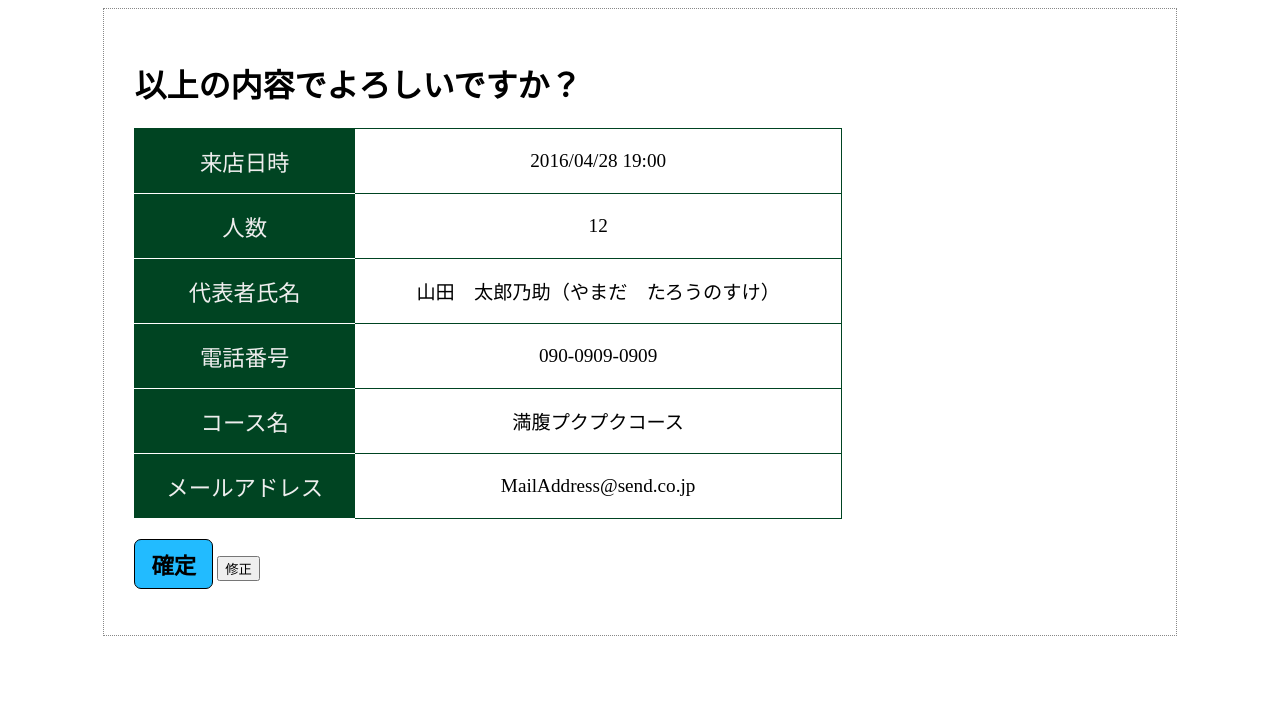
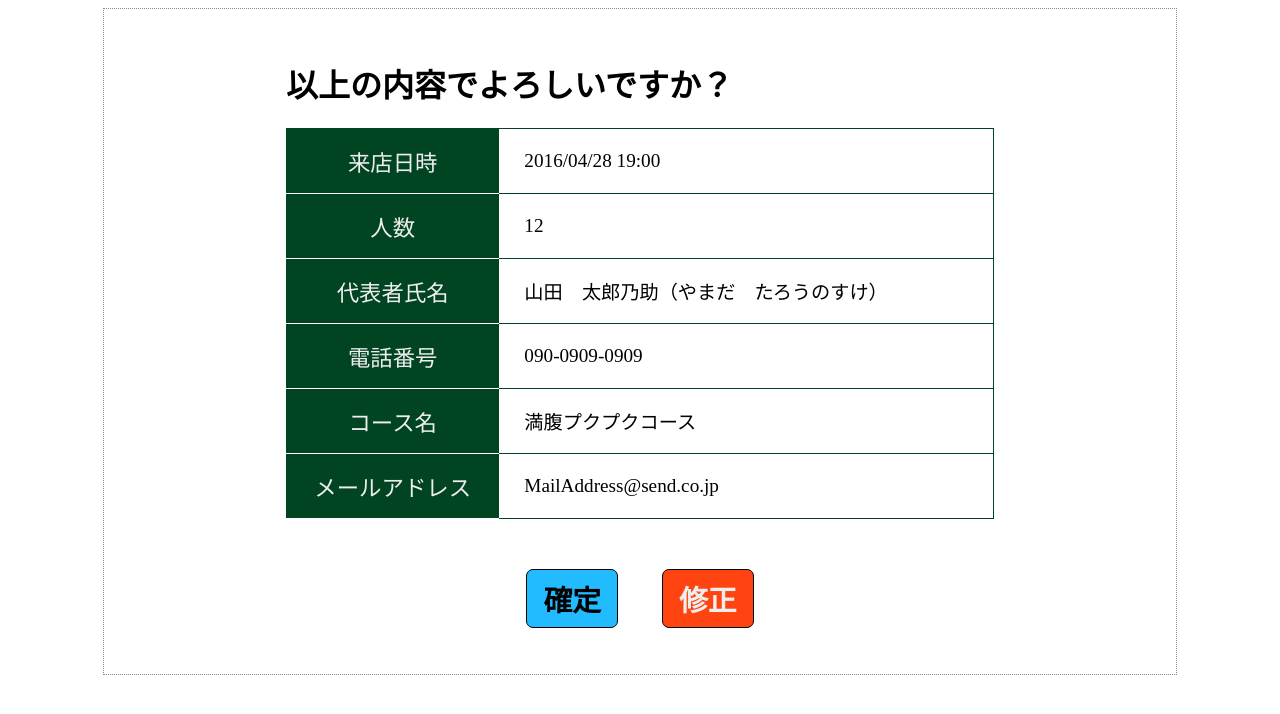
Before and after one commit to hanaclover/aki_farm, a PHP site: page /confirm.php in a window 1280 px wide. Shown: the top 714 px of the page. Run offline with PHP 8.4, Linux system fonts and the light colour scheme; some libraries are stand-ins or nearby versions.

Commit message:
confirm
わーい

```diff
--- a/confirm.php
+++ b/confirm.php
@@ -73,8 +73,11 @@
                 </td>
             </tr>
         </table>
-        <input type="submit" name="decide" value="確定" class="submit">
-        <input type="submit" name="back" value="修正" class="modify">
+        <p class="btns">
+            <span class="btn"><input type="submit" name="decide" value="確定" class="submit"></span>
+            <span class="btn"><input type="submit" name="back" value="修正" class="modify"></span>
+        </p>
+        <p></p>
     </form>
 </div>
 </body>
--- a/css/confirm.css
+++ b/css/confirm.css
@@ -8,17 +8,20 @@
     padding: 30px;
     border: 1px dotted #888888;
 }
+h1 {
+    padding-left: 15%;
+}
 .confirm {
     width: 70%;
     border-collapse: collapse;
-    margin-bottom: 20px;
+    /*margin-bottom: 50px;*/
+    margin: 0 auto;
 }
 /*テーブルの各セルの外観*/
 .confirm td {
     /*上下でpaddingを変える*/
     padding: 16px 6px;
     font-size: 120%;
-    text-align: center;
     /*ボーダー色をヘッダーと一致させる*/
     border: solid 1px #004422;
 }
@@ -26,18 +29,40 @@
     font-size: 140%;
     color: #eeeeee;
     background-color: #004422;
+    text-align: center;
     border-bottom: solid 1px #ffffff;
+}
+.confirm td:last-child {
+    text-align: left;
+    padding-left: 25px;
+    /*background-color: #0000bf;*/
 }
 .submit {
     color: #000000;
     background-color: #22bbff;
-    font-size: 140%;
+    font-size: 180%;
     font-weight: bold;
     border: solid 1px #000000;
     border-radius: 7px;
     padding: 8px 16px;
-    margin 0 10px;
 }
 .modify {
-
+    color: #eeeeee;
+    background-color: #ff4411;
+    font-size: 180%;
+    font-weight: bold;
+    border: solid 1px #000000;
+    border-radius: 7px;
+    padding: 8px 16px;
 }
+.btn {
+    margin: 0 20px;
+}
+.btns {
+    /*float: right;*/
+    /*!*margin-left: 10%;*!*/
+    /*margin-right: 30%;*/
+    margin-top: 50px;
+    text-align: center;
+    /*padding-right: 15%;*/
+}
```
